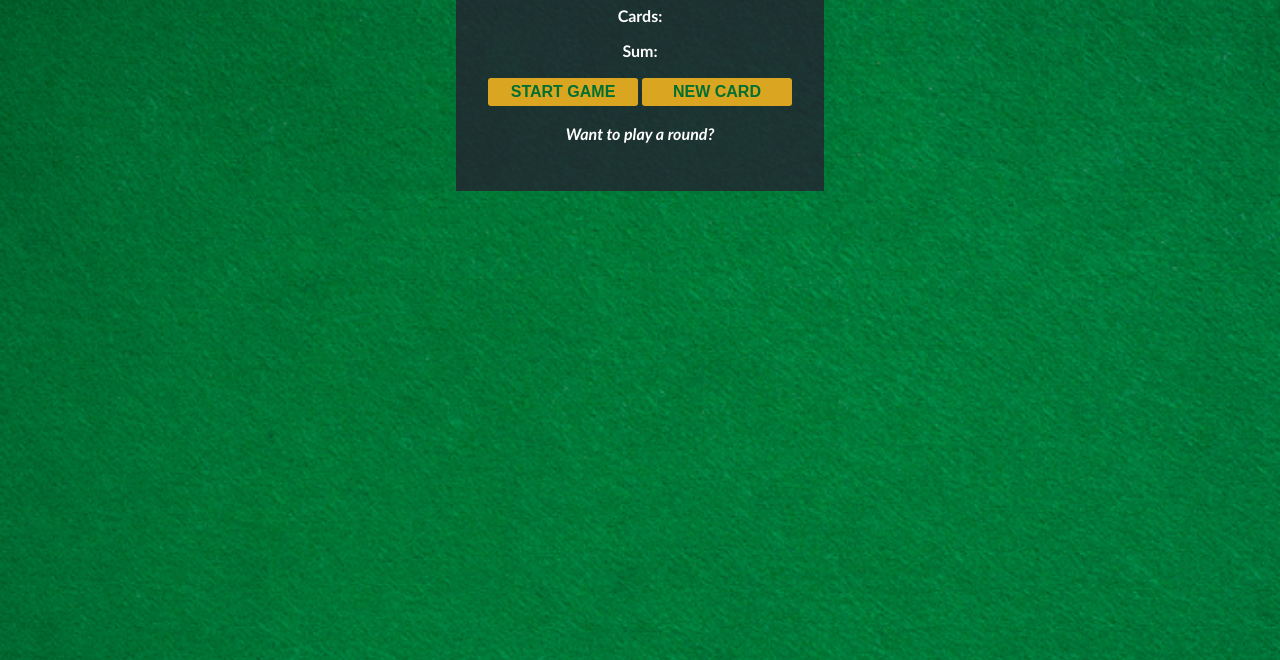
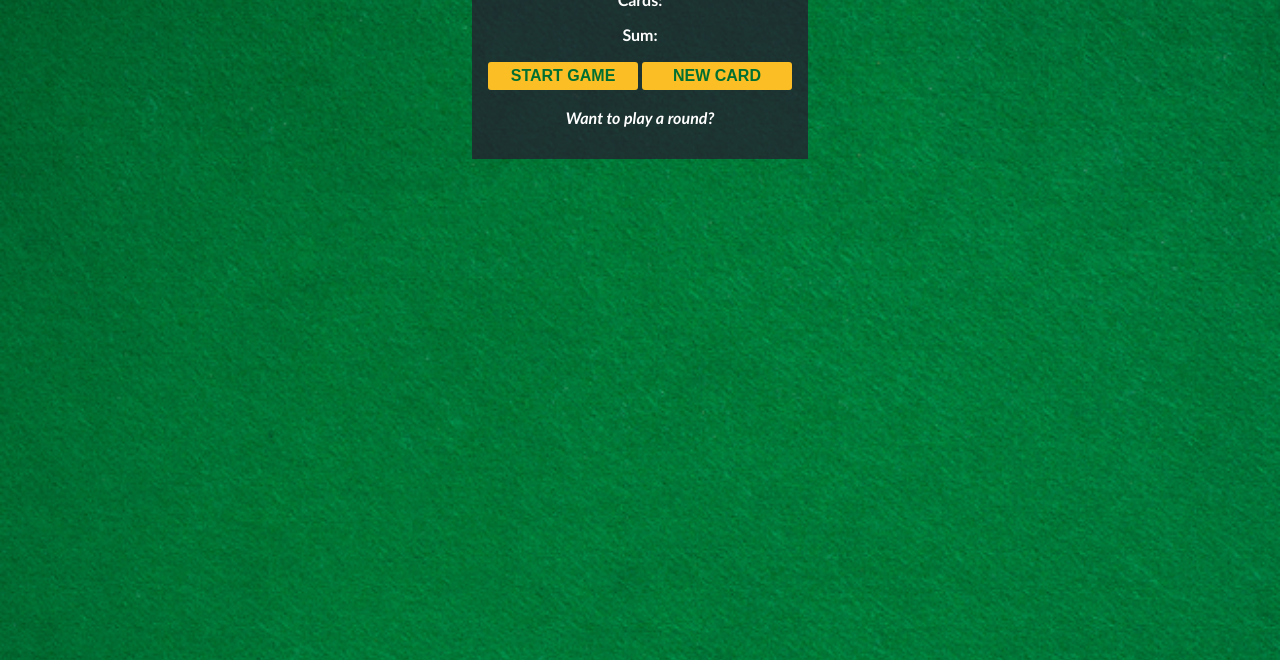
Before and after one commit to zoethesullivan/poker_game, a plain HTML site: page index.html in a window 1280 px wide. Shown: the part 140-800 px from the top of the page. Drawn offline with Linux system fonts and the light colour scheme.

Commit message:
create more contrast

```diff
--- a/index.css
+++ b/index.css
@@ -5,7 +5,7 @@ body {
   background-size: cover;
   text-align: center;
   color: #ffffff;
-  font-weight: 800;
+  font-weight: 900;
 }
 
 h1 {
@@ -14,7 +14,7 @@ h1 {
 
 button {
   color: #016f32;
-  background-color: #daa520;
+  background-color: #fbbe24;
   width: 150px;
   font-size: 1rem;
   font-weight: bold;
@@ -28,7 +28,7 @@ div {
   background-color: hsla(282, 33%, 14%, 0.7);
   margin: auto;
   margin-top: 2em;
-  padding: 2em;
+  padding: 1em;
   max-width: fit-content;
 }
 
```
